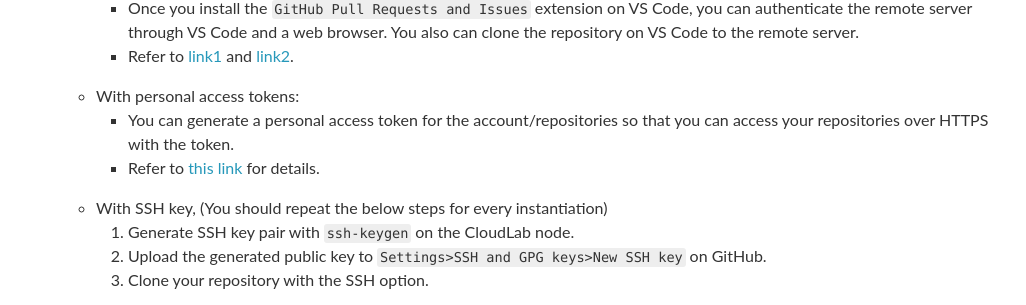
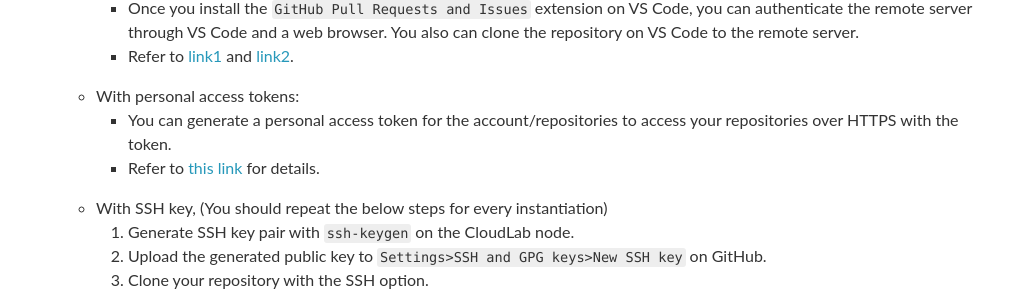
Before and after one commit to utcs356/sp25, a Jekyll site: the page built from _pages/1_socket.md, in a window 1280 px wide and 900 px high, scrolled down 732 px. Shown: the part 150-455 px from the top of the window, without its empty margins (126-1152 px from the left). Built offline with Jekyll 4.4.1, drawn with Linux system fonts in a browser that asks for light colours; nearby versions of some CDN libraries; comment, search, counter and statistics services are not loaded.

Commit message:
Update 1_socket.md

```diff
--- a/_pages/1_socket.md
+++ b/_pages/1_socket.md
@@ -20,7 +20,7 @@ When you want to make changes to your private repository on a CloudLab node, you
         * Once you install the `GitHub Pull Requests and Issues` extension on VS Code, you can authenticate the remote server through VS Code and a web browser. You also can clone the repository on VS Code to the remote server.
         * Refer to [link1](https://vscode.github.com/) and [link2](https://code.visualstudio.com/docs/sourcecontrol/github).
     * With personal access tokens:
-        * You can generate a personal access token for the account/repositories so that you can access your repositories over HTTPS with the token.
+        * You can generate a personal access token for the account/repositories to access your repositories over HTTPS with the token.
         * Refer to [this link](https://docs.github.com/en/authentication/keeping-your-account-and-data-secure/managing-your-personal-access-tokens) for details.
     * With SSH key, (You should repeat the below steps for every instantiation)
         1. Generate SSH key pair with `ssh-keygen` on the CloudLab node.
```
